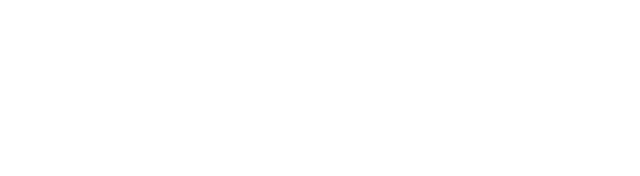
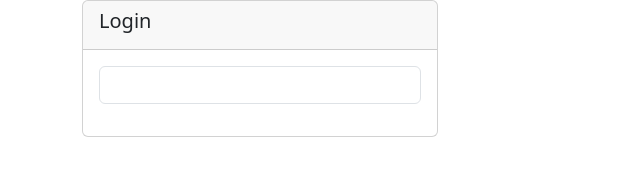
Before and after one commit to tanu-chauhan/html-css-website, a plain HTML site: page Login.html in a window 1280 px wide. Shown: the whole page, without its empty margins (0-640 px from the left). Drawn offline with nearby package versions, Linux system fonts and the light colour scheme.

Commit message:
second commit

```diff
--- a/Login.html
+++ b/Login.html
@@ -21,6 +21,26 @@
     <body>
 
 
+        <div class="container">
+            <div class="row">
+                <div class="col-md-4">
+                    <div class="card">
+                        <div class="card-header">
+                            <h5>Login</h5>
+                        </div>
+
+                        <div class="card-body">
+                            <form action="">
+                                <div class="mb-3">
+                                    <input type="text" class="form-control">
+                                </div>
+                            </form>
+                        </div>
+                    </div>
+                </div>
+            </div>
+        </div>
+
         <script
             src="https://cdn.jsdelivr.net/npm/@popperjs/core@2.11.8/dist/umd/popper.min.js"
             integrity="sha384-I7E8VVD/ismYTF4hNIPjVp/Zjvgyol6VFvRkX/vR+Vc4jQkC+hVqc2pM8ODewa9r"
```
